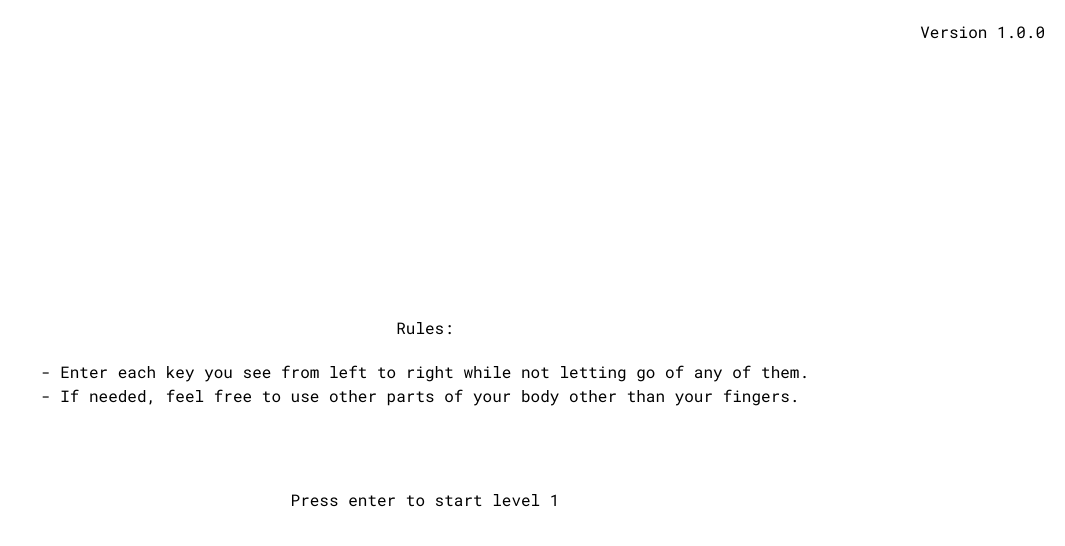
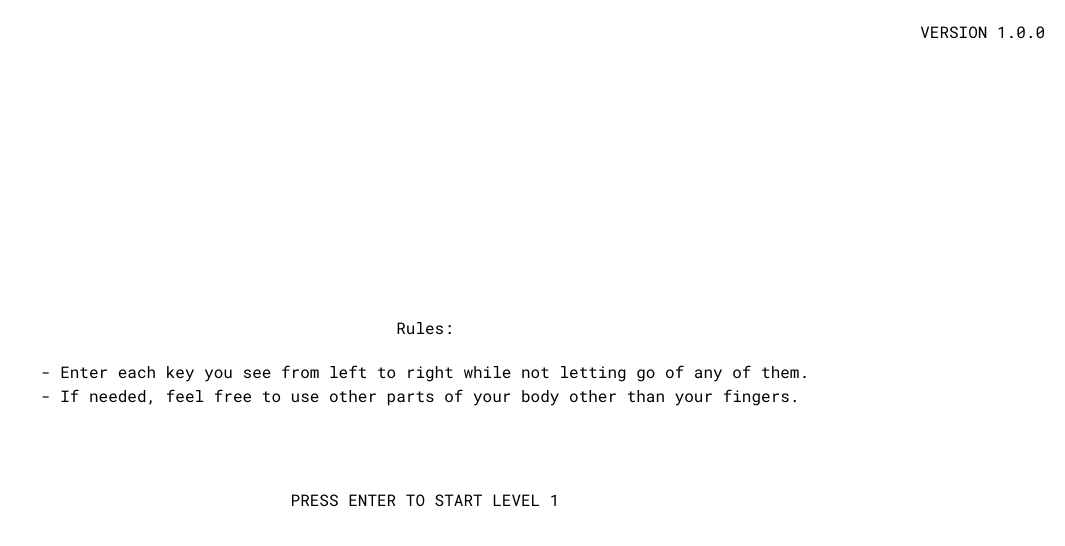
Before and after one commit to BlueConnection/kt, a Next.js app: page / in a window 1280 px wide. Shown: the top 546 px of the page, without its empty margins (215-1280 px from the left). Built offline with nearby package versions, Linux system fonts and the light colour scheme.

Commit message:
Capitalize everything but rules

```diff
--- a/app/page.tsx
+++ b/app/page.tsx
@@ -105,12 +105,12 @@ const App = () => {
   return (
     <div className={`${robotoMono.className} h-full`}>
       <div className="flex flex-row justify-between">
-        <div className="invisible">Version 1.0.0</div>
+        <div className="invisible">VERSION 1.0.0</div>
 
         <div className={isLevelStarted ? "" : "invisible"}>
-          Level {currentLevel}
+          LEVEL {currentLevel}
         </div>
-        <div>Version 1.0.0</div>
+        <div>VERSION 1.0.0</div>
       </div>
       {isLevelStarted ? (
         <div className="flex flex-col justify-center items-center h-[calc(100%-20px)]">
@@ -131,7 +131,7 @@ const App = () => {
               </div>
             </div>
           )}
-          <div>Press enter to start level {currentLevel}</div>
+          <div>PRESS ENTER TO START LEVEL {currentLevel}</div>
         </div>
       )}
     </div>
```
